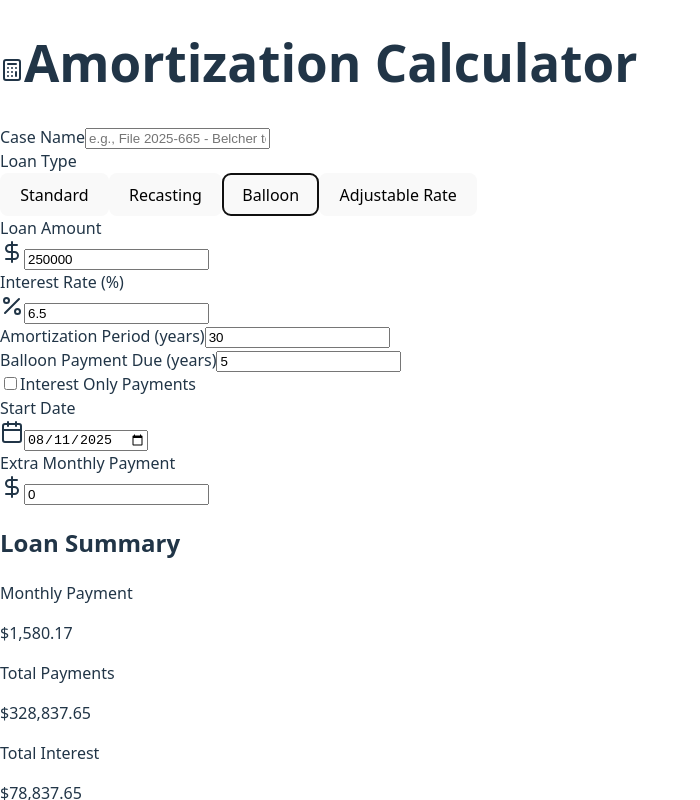
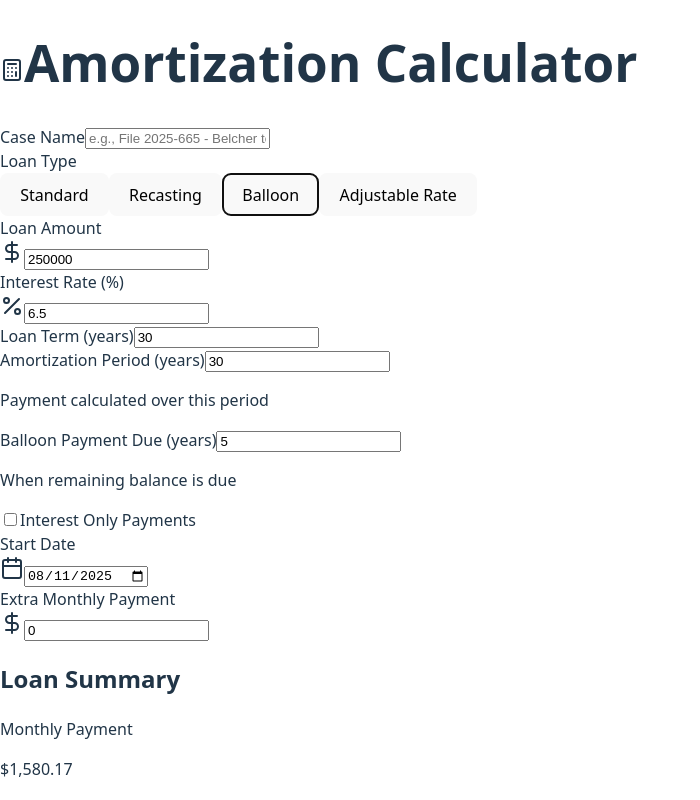
Before and after one commit to drcurtisiii/amortcalc, a React (Vite) app: page / in a window 1280 px wide. Both pictures are taken after a click on the button "Balloon". Shown: the top 800 px of the page, without its empty margins (0-700 px from the left). Built offline with nearby package versions, Linux system fonts and the light colour scheme.

Commit message:
Add separate amortization period and balloon due fields for balloon loans

```diff
--- a/src/App.tsx
+++ b/src/App.tsx
@@ -401,12 +401,12 @@ export default function App() {
 
               <div>
                 <label className="block text-sm font-medium text-gray-700 mb-2">
-                  {loanType === 'balloon' ? 'Amortization Period (years)' : 'Loan Term (years)'}
+                  {loanType === 'balloon' ? 'Loan Term (years)' : 'Loan Term (years)'}
                 </label>
                 <input
                   type="number"
-                  value={loanType === 'balloon' ? amortizationPeriod : loanTerm}
-                  onChange={(e) => loanType === 'balloon' ? setAmortizationPeriod(Number(e.target.value)) : setLoanTerm(Number(e.target.value))}
+                  value={loanTerm}
+                  onChange={(e) => setLoanTerm(Number(e.target.value))}
                   className="w-full px-4 py-2 border border-gray-300 rounded-md focus:ring-2 focus:ring-blue-500"
                 />
               </div>
@@ -418,6 +418,19 @@ export default function App() {
             <>
               <div>
                 <label className="block text-sm font-medium text-gray-700 mb-2">
+                  Amortization Period (years)
+                </label>
+                <input
+                  type="number"
+                  value={amortizationPeriod}
+                  onChange={(e) => setAmortizationPeriod(Number(e.target.value))}
+                  className="w-full px-4 py-2 border border-gray-300 rounded-md focus:ring-2 focus:ring-blue-500"
+                />
+                <p className="text-xs text-gray-500 mt-1">Payment calculated over this period</p>
+              </div>
+
+              <div>
+                <label className="block text-sm font-medium text-gray-700 mb-2">
                   Balloon Payment Due (years)
                 </label>
                 <input
@@ -426,6 +439,7 @@ export default function App() {
                   onChange={(e) => setBalloonTerm(Number(e.target.value))}
                   className="w-full px-4 py-2 border border-gray-300 rounded-md focus:ring-2 focus:ring-blue-500"
                 />
+                <p className="text-xs text-gray-500 mt-1">When remaining balance is due</p>
               </div>
 
               <div className="flex items-center">
@@ -493,11 +507,27 @@ export default function App() {
                 <p className="text-2xl font-bold text-red-600">{formatCurrency(summary.totalInterest || 0)}</p>
               </div>
               {loanType === 'balloon' && (
+                <>
+                  <div>
+                    <p className="text-sm text-gray-600">Amortization Period</p>
+                    <p className="text-2xl font-bold text-purple-600">{amortizationPeriod} years</p>
+                  </div>
+                  <div>
+                    <p className="text-sm text-gray-600">Balloon Due</p>
+                    <p className="text-2xl font-bold text-purple-600">{balloonTerm} years</p>
+                  </div>
+                  <div>
+                    <p className="text-sm text-gray-600">Balloon Payment</p>
+                    <p className="text-2xl font-bold text-orange-600">
+                      {formatCurrency(schedule.find(row => row.month === balloonTerm * 12)?.balance || 0)}
+                    </p>
+                  </div>
+                </>
+              )}
+              {loanType !== 'balloon' && (
                 <div>
-                  <p className="text-sm text-gray-600">Balloon Payment</p>
-                  <p className="text-2xl font-bold text-orange-600">
-                    {formatCurrency(schedule.find(row => row.month === balloonTerm * 12)?.balance || 0)}
-                  </p>
+                  <p className="text-sm text-gray-600">Total Principal</p>
+                  <p className="text-2xl font-bold text-green-600">{formatCurrency(summary.totalPrincipal || 0)}</p>
                 </div>
               )}
             </div>
```
